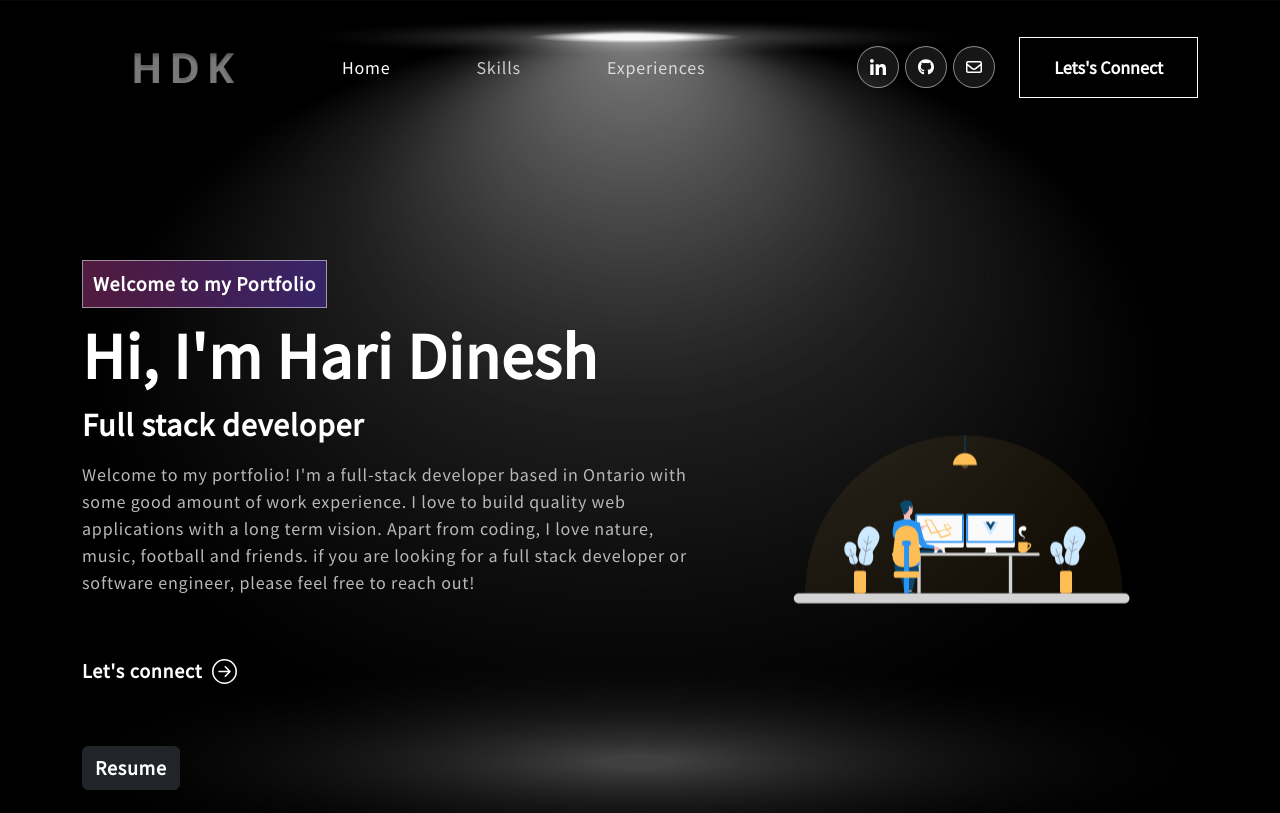
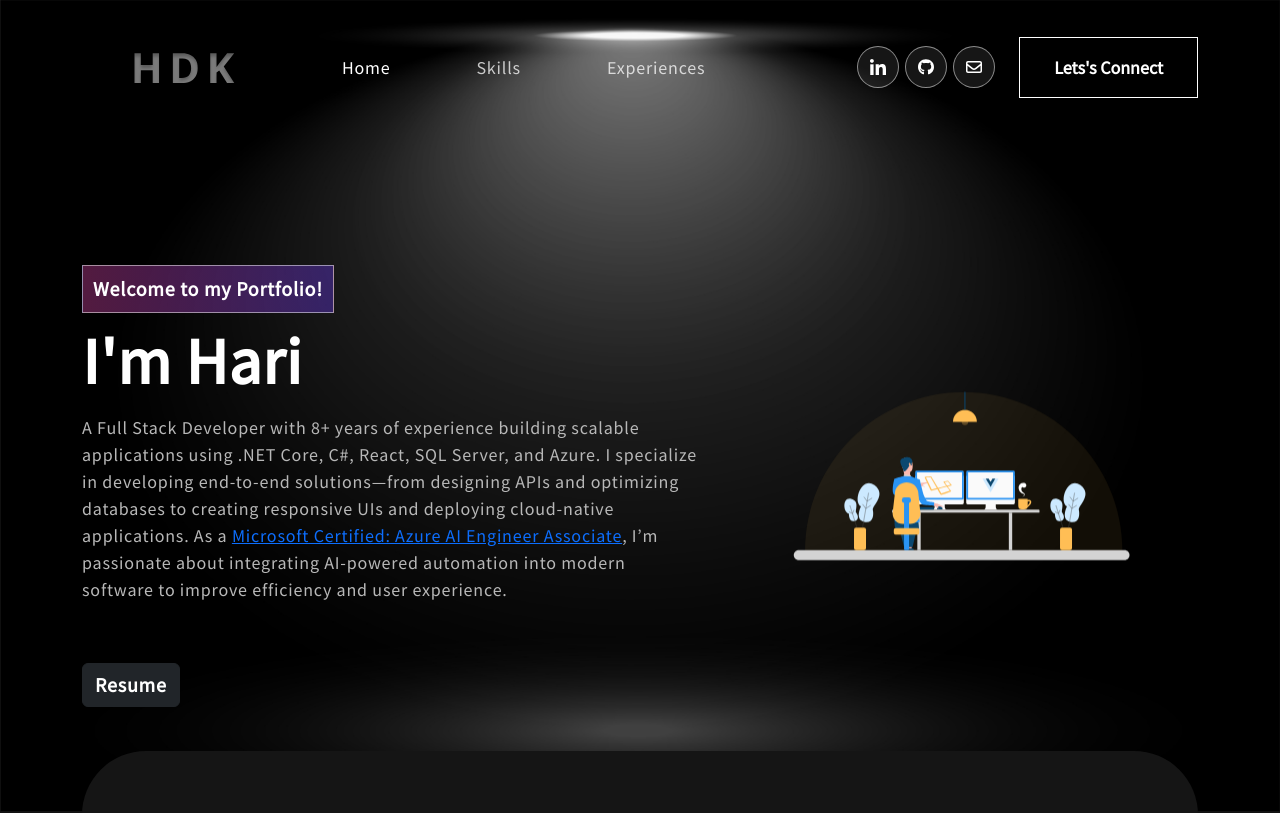
Before and after one commit to hariscodebase/personal-portfolio, a React (Create React App) app: page / in a window 1280 px wide. Shown: the top 813 px of the page. Built offline with nearby package versions, Linux system fonts and the light colour scheme.

Commit message:
Update my resume

```diff
--- a/src/components/Banner.js
+++ b/src/components/Banner.js
@@ -9,11 +9,11 @@ export const Banner = () => {
             <Container>
                 <Row className="align-items-center">
                     <Col xs={12} md={6} xl={7}>
-                        <span className="tagline">Welcome to my Portfolio</span>
-                        <h1>Hi, I'm Hari Dinesh</h1>
-                        <h2>Full stack developer</h2>
-                        <p>Welcome to my portfolio! I'm a full-stack developer based in Ontario with some good amount of work experience. I love to build quality web applications with a long term vision. Apart from coding, I love nature, music, football and friends. if you are looking for a full stack developer or software engineer, please feel free to reach out!</p>
-                        <button onClick={() => window.location="#connect"}>Let's connect <ArrowRightCircle size={25}/></button>
+                        <span className="tagline">Welcome to my Portfolio!</span>
+                        <h1>I'm Hari</h1>
+                        <h2></h2>
+                        <p>A Full Stack Developer with 8+ years of experience building scalable applications using .NET Core, C#, React, SQL Server, and Azure. I specialize in developing end-to-end solutions—from designing APIs and optimizing databases to creating responsive UIs and deploying cloud-native applications. As a <a href="https://learn.microsoft.com/en-ca/users/HariDineshKrishnamurthy-3635/credentials/259BD18E566E5FF6">Microsoft Certified: Azure AI Engineer Associate</a>, I’m passionate about integrating AI-powered automation into modern software to improve efficiency and user experience.</p>
+                        {/* <button onClick={() => window.location="#connect"}>Let's connect <ArrowRightCircle size={25}/></button> */}
                         <a className="resume-btn" href={resume} download><Button variant="dark">Resume</Button></a>
                     </Col>
                     <Col xs={12} md={6} xl={5}>
--- a/src/components/NavBar.js
+++ b/src/components/NavBar.js
@@ -46,7 +46,7 @@ export const NavBar = () => {
           </Nav>
           <span className="navbar-text">
             <div className='social-icon'>
-              <a href="https://www.linkedin.com/in/hari-dinesh-k-8345a6171"><img src={navIcon1} alt="LinkedIn Icon" /></a>
+              <a href="https://www.linkedin.com/in/hari-dinesh-krishnamurthy-8345a6171/"><img src={navIcon1} alt="LinkedIn Icon" /></a>
               <a href="https://github.com/hariscodebase"><img src={navIcon2} alt="Github Icon" /></a>
               <a href="mailto: haridinesh08@gmail.com"><img src={navIcon3} alt="Email Icon" /></a>
             </div>
```
Also changed, not shown: 1 other file (tests, documents, lock files or other folders).
